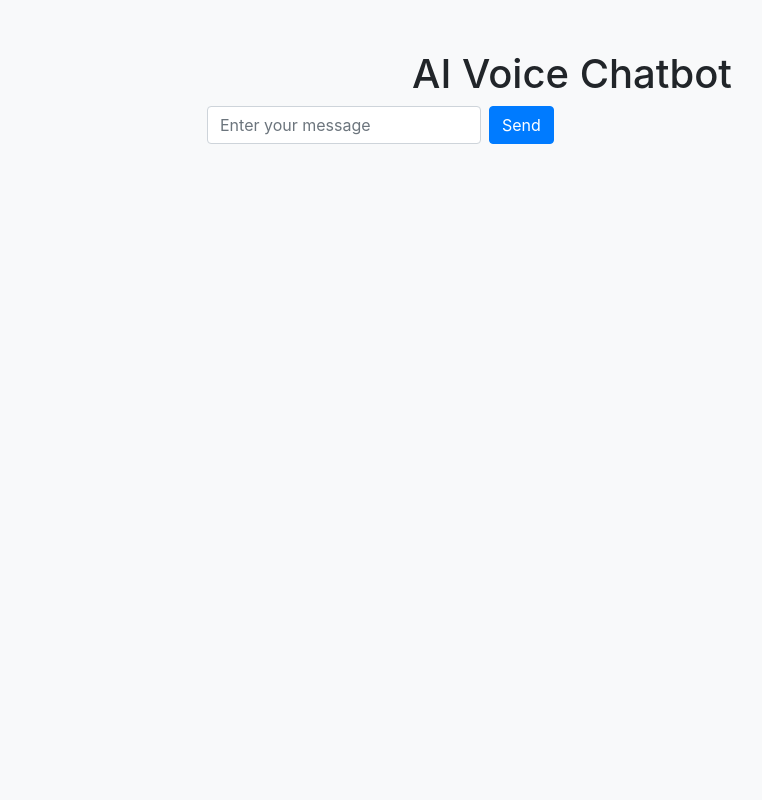
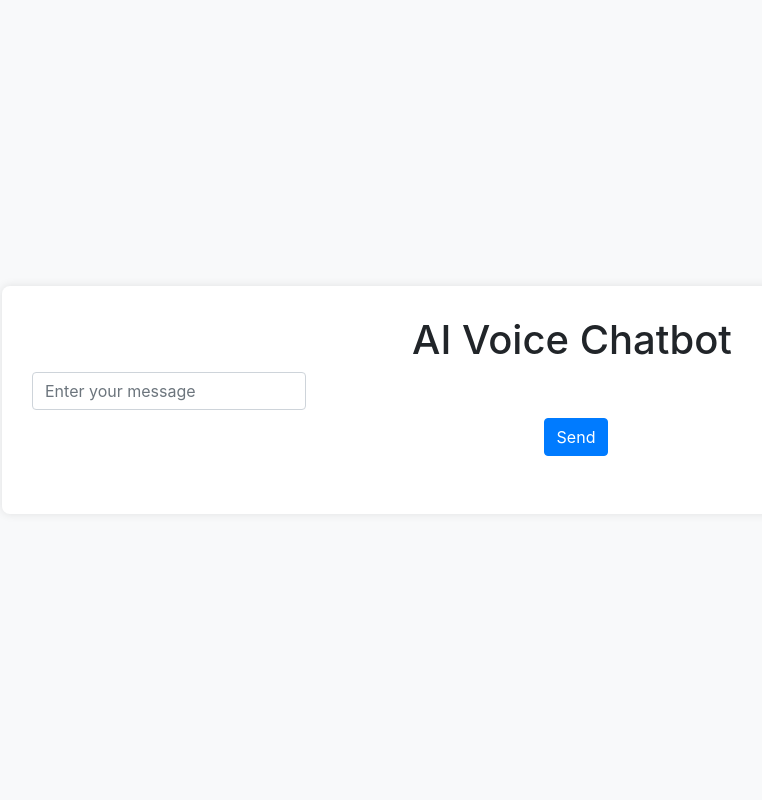
Before and after one commit to adminunblinded/shawnai, a Flask app: page / in a window 1280 px wide. Shown: the whole page, without its empty margins (68-830 px from the left). Run offline with Flask 3, Linux system fonts and the light colour scheme; some libraries are stand-ins or nearby versions.

Commit message:
Update index.html

```diff
--- a/templates/index.html
+++ b/templates/index.html
@@ -9,34 +9,44 @@
     <style>
         body {
             background-color: #f8f9fa;
+            display: flex;
+            justify-content: center;
+            align-items: center;
+            height: 100vh;
+            margin: 0;
         }
         .container {
-            margin-top: 50px;
+            background: white;
+            border-radius: 8px;
+            padding: 30px;
+            box-shadow: 0 0 10px rgba(0, 0, 0, 0.1);
         }
         .form-group {
-            margin-bottom: 1.5rem;
+            width: 100%;
         }
         #response {
             margin-top: 20px;
+        }
+        .custom-audio {
+            width: 100%;
+            margin-top: 15px;
+            background: #f1f1f1;
+            border-radius: 5px;
+            padding: 10px;
         }
     </style>
 </head>
 <body>
     <div class="container">
-        <div class="row justify-content-center">
-            <div class="col-md-8">
-                <h1 class="text-center">AI Voice Chatbot</h1>
-                <form id="chat-form" action="/chat" method="post" class="form-inline">
-                    <div class="form-group mb-2 mr-2">
-                        <label for="user_input" class="sr-only">Enter your message:</label>
-                        <input type="text" class="form-control" id="user_input" name="user_input" placeholder="Enter your message" required>
-                    </div>
-                    <button type="submit" class="btn btn-primary mb-2">Send</button>
-                </form>
-                <div id="response" class="text-center">
-                    <audio id="audio" controls style="display: none;"></audio>
-                </div>
+        <h1 class="text-center">AI Voice Chatbot</h1>
+        <form id="chat-form" action="/chat" method="post" class="form-inline justify-content-center">
+            <div class="form-group mb-2">
+                <input type="text" class="form-control" id="user_input" name="user_input" placeholder="Enter your message" required>
             </div>
+            <button type="submit" class="btn btn-primary mb-2 ml-2">Send</button>
+        </form>
+        <div id="response" class="text-center">
+            <audio id="audio" class="custom-audio" controls style="display: none;"></audio>
         </div>
     </div>
 
```
